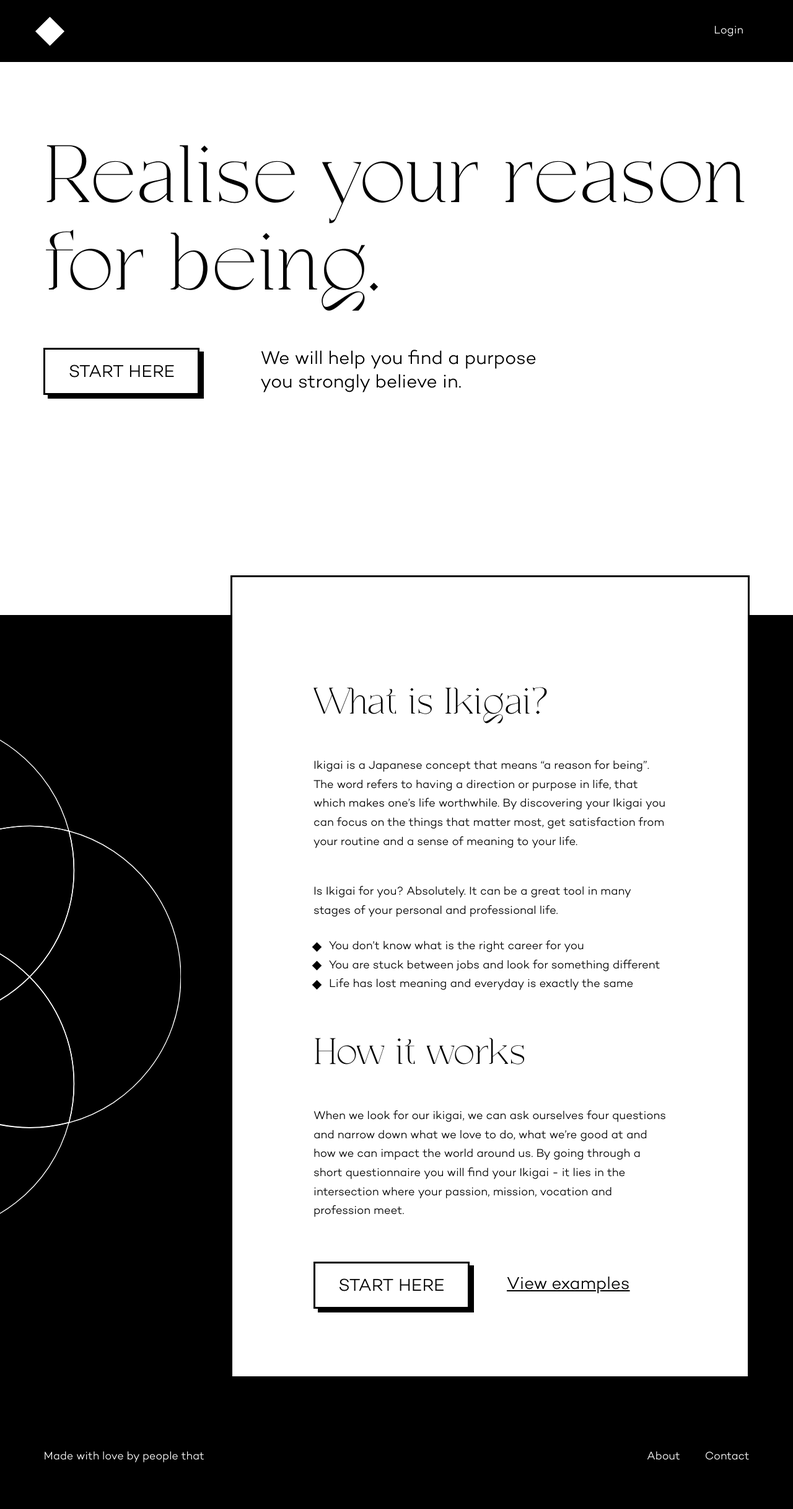
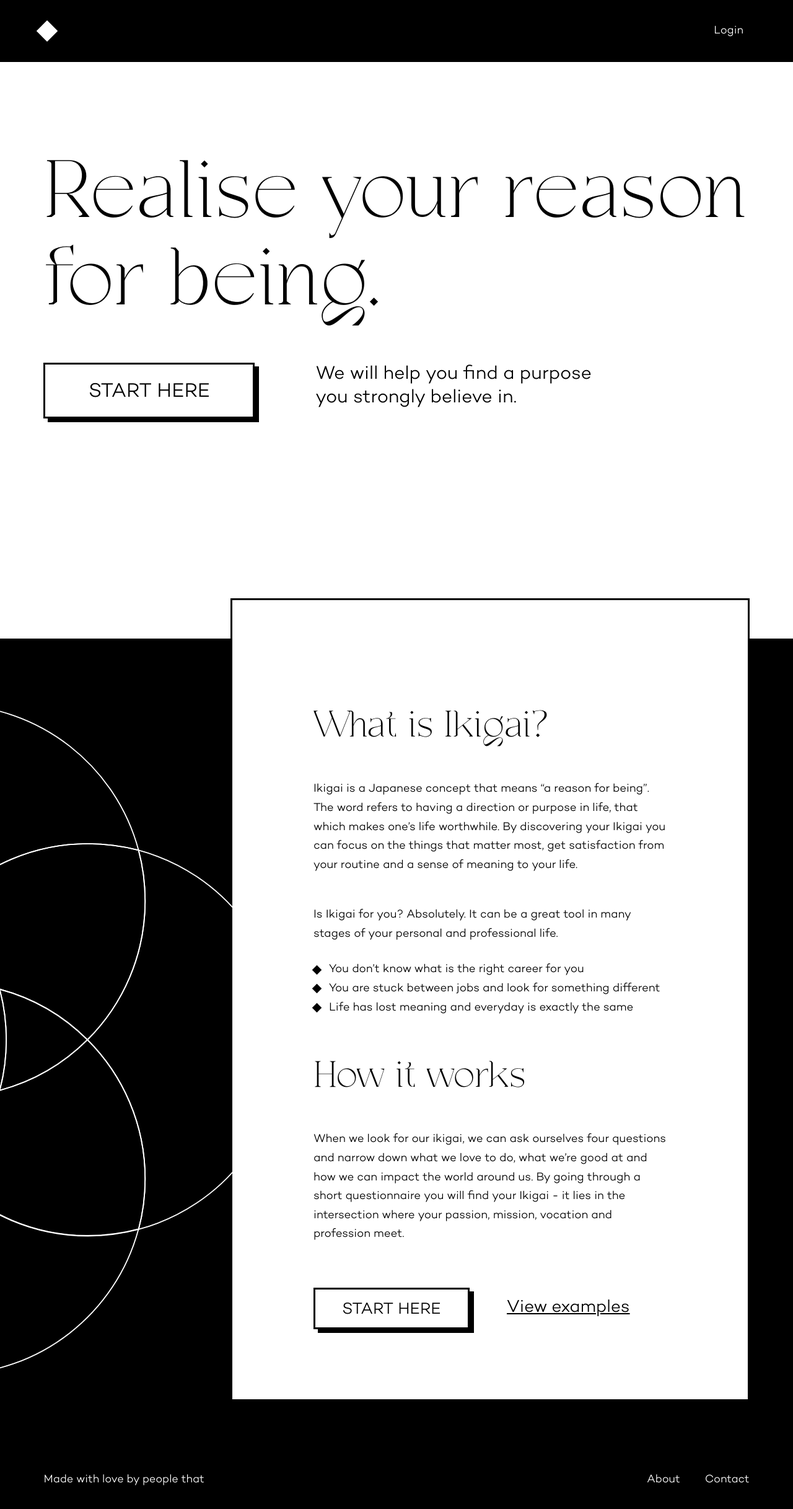
Before and after one commit to kaloyan-kamburov/Ikigai, a React (Create React App) app: page / in a window 1280 px wide. Shown: the top 2434 px of the page at 62% size. Built offline with nearby package versions, Linux system fonts and the light colour scheme; no server answers.

Commit message:
fix edit form and wizard resize

```diff
--- a/src/pages/Home/index.js
+++ b/src/pages/Home/index.js
@@ -34,7 +34,7 @@ const Home = () => {
           <div className="section-body">
             <div className="section-btn">
               <button
-                className="btn-small"
+                className="btn-lg"
                 onClick={() => {
                   history.push(logged ? "/chart" : "/what-you-love");
                 }}
--- a/src/styles/buttons.scss
+++ b/src/styles/buttons.scss
@@ -17,22 +17,22 @@ button {
 }
 .btn-lg {
   // height: 107px;
-  height: 84px;
+  height: 90px;
   // height: 5.3vw;
   width: 341px;
   // font-size: 40px;
   font-size: 32px;
   // line-height: 107px;
-  line-height: 84px;
+  line-height: 90px;
   // font-size: 1.8vw;
   // line-height: 5.3vw;
 }
 .btn-small {
-  height: 76px;
+  height: 67px;
   width: 252px;
-  font-size: 28px;
+  font-size: 26px;
   // font-size: 1.45vw;
-  line-height: 76px;
+  line-height: 67px;
   // height: 3.95vw;
   // line-height: 3.95vw;
 }
@@ -98,7 +98,7 @@ button {
   width: 100%;
   line-height: 70px;
   display: block;
-  font-size: 22px;
+  font-size: 25px;
   // font-size: 28px;
   // font-size: 1.45vw;
   // line-height: 3.72vw;
--- a/src/styles/form.scss
+++ b/src/styles/form.scss
@@ -49,8 +49,10 @@
   }
 }
 .rectangle {
-  height: 27px;
-  width: 27px;
+  // height: 27px;
+  // width: 27px;
+  width: 1.40vw;
+  height: 1.40vw;
   border: 3px solid #ffffff;
   transform: rotate(315deg);
   display: block;
@@ -142,7 +144,7 @@
   // font-size: 38px;
   // line-height: 56px;
   font-weight: 600;
-  font-size: 1.97vw;
+  font-size: 1.80vw;
   line-height: 2.91vw;
 }
 .form-questions-list {
@@ -211,7 +213,8 @@
     letter-spacing: 0;
     // line-height: 46px;
     font-size: 1.45vw;
-    line-height: 2.39vw;
+    // line-height: 2.39vw;
+    line-height: 28px;
   }
   &[class*="value-container"] {
     mark {
--- a/src/styles/header.scss
+++ b/src/styles/header.scss
@@ -50,7 +50,7 @@ header {
   color: $white;
   font-family: Campton;
   font-size: 18px;
-  line-height: 46px;
+  // line-height: 46px;
   display: flex;
   width: 10%;
   margin-left: 50px;
@@ -60,7 +60,7 @@ header {
     vertical-align: middle;
     width: 1px;
     height: 18px;
-    background: $black;
+    // background: $white;
     margin-left: 15px;
   }
 
--- a/src/styles/home.scss
+++ b/src/styles/home.scss
@@ -12,7 +12,7 @@
 }
 
 .section {
-  padding: 120px 0 355px;
+  padding: 144px 0 355px;
   background: $white;
 }
 .section-head {
@@ -78,10 +78,14 @@
 }
 .chart-bg {
   position: absolute;
-  height: 100%;
-  width: 100%;
+  // height: 100%;
+  // width: 100%;
+  // top: 0;
+  // left: -110%;
+  height: 110%;
+  width: 130%;
   top: 0;
-  left: -110%;
+  left: -120%;
   path {
     fill: rgba(0, 0, 0, 0);
     stroke: #fff;
--- a/src/styles/itemsPopup.scss
+++ b/src/styles/itemsPopup.scss
@@ -37,7 +37,11 @@
         // font-size: 0.93vw;
         // line-height: 1.45vw;
       }
+      &[class*="__input"] {
+        font-size: 18px;
+      }
     }
+
   }
 
   button {
```
